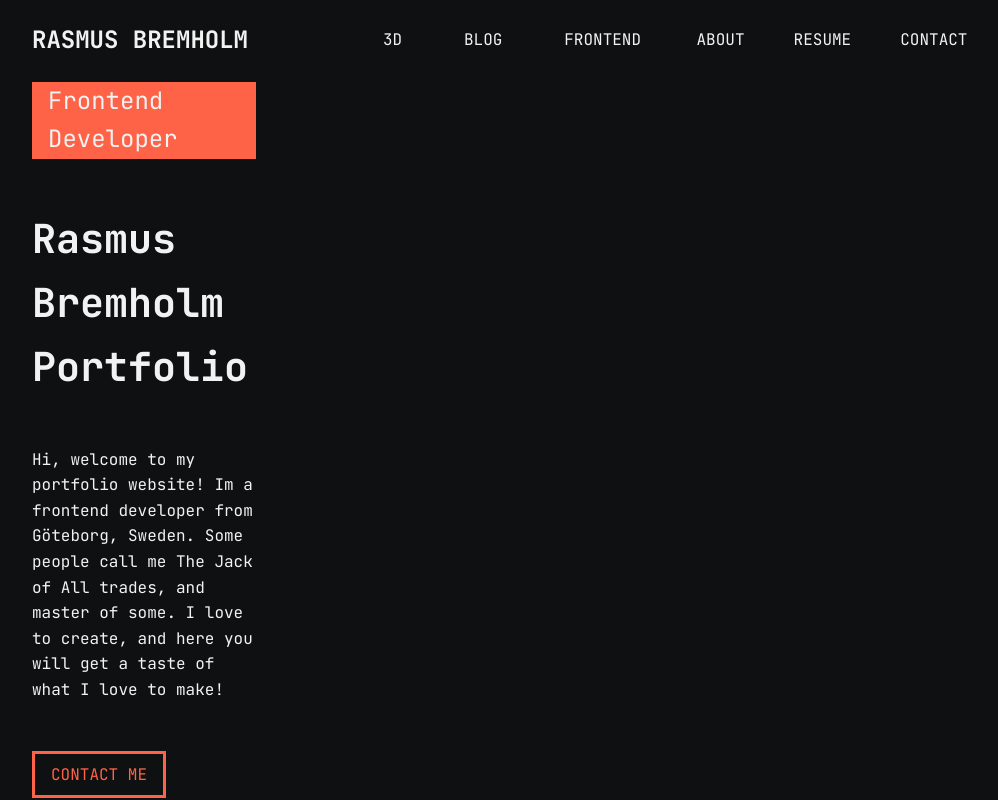
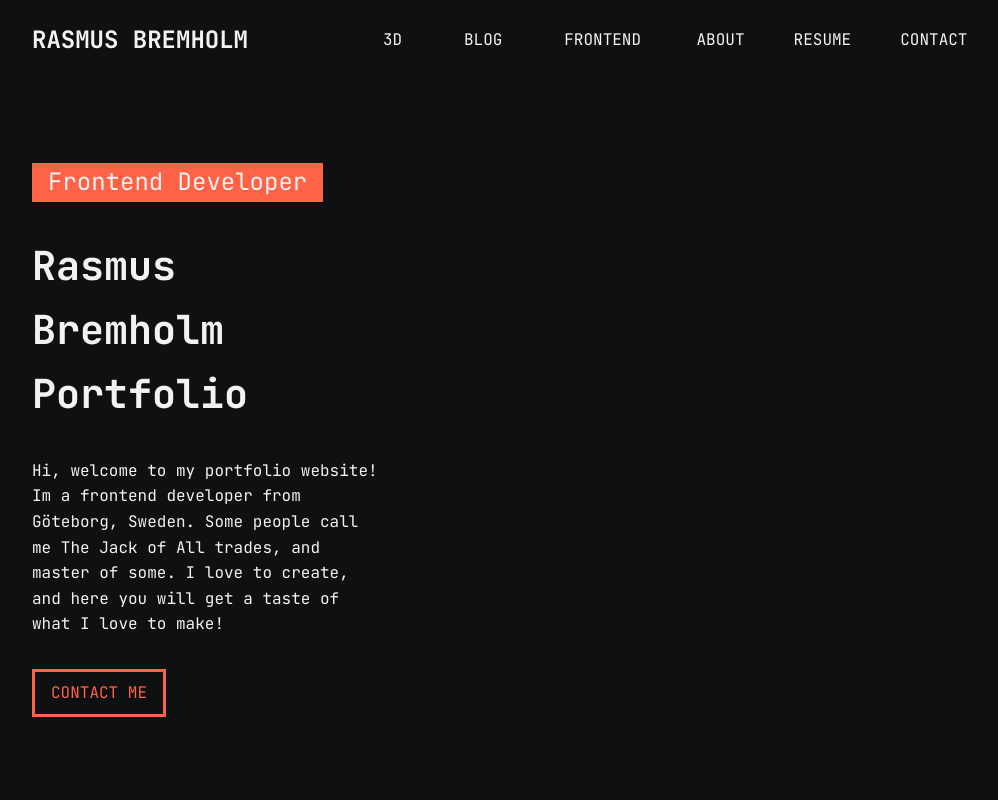
Before and after one commit to visceral89/portfolio2023, a Next.js app: page / in a window 1280 px wide. Shown: the whole page, without its empty margins (128-1126 px from the left). Built offline with nearby package versions, Linux system fonts and the light colour scheme.

Commit message:
Update Hero.module.scss

```diff
--- a/src/app/styles/Hero.module.scss
+++ b/src/app/styles/Hero.module.scss
@@ -28,8 +28,8 @@
 
 .titleText {
 	z-index: 2;
-	width: 30%;
-	gap: $spacing-xxl;
+	width: 40%;
+	gap: $spacing-xl;
 	display: flex;
 	flex-direction: column;
 	justify-content: center;
```
